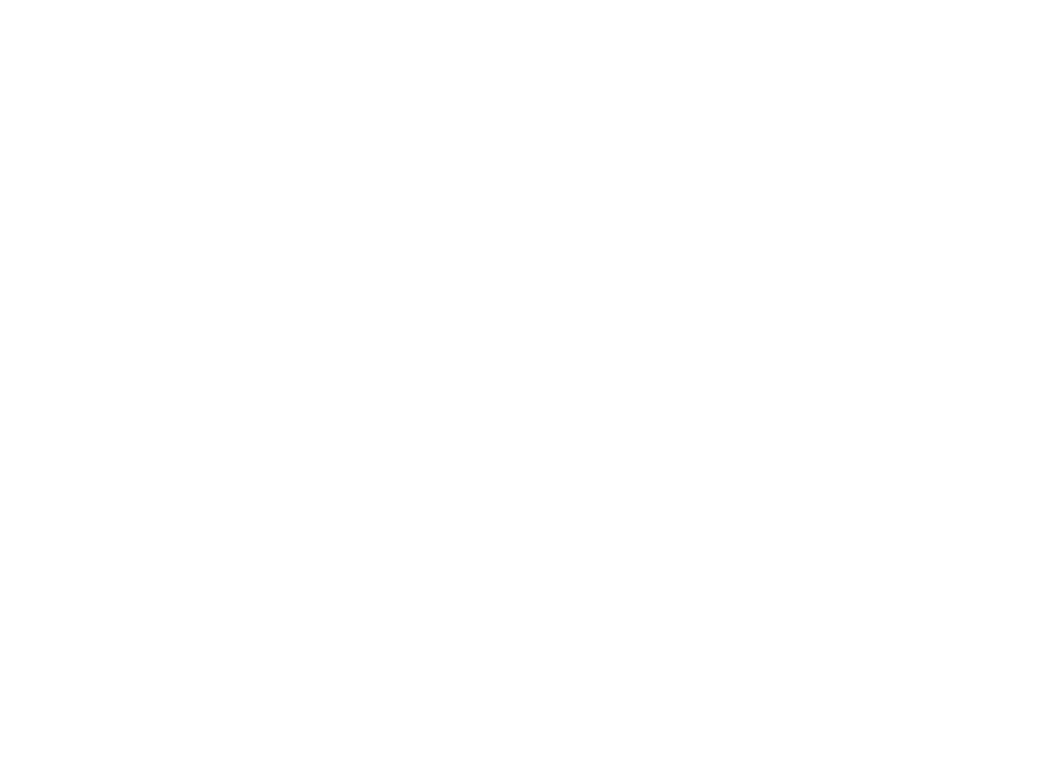
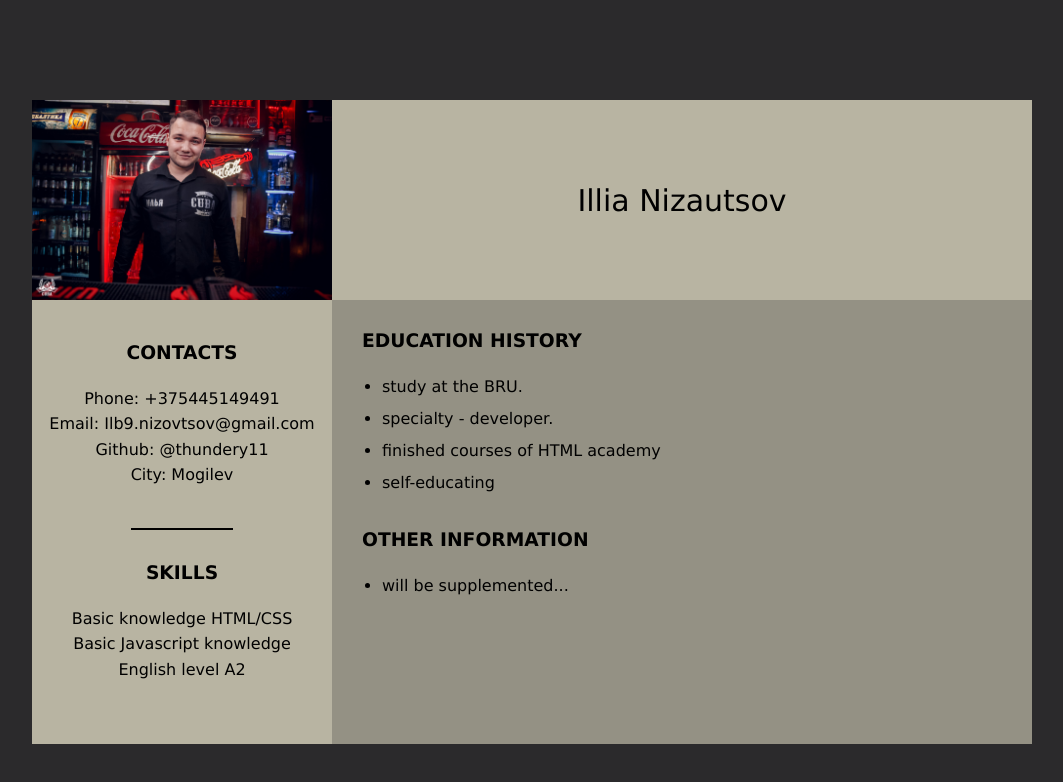
Before and after one commit to Thundery11/rsschool-cv, a plain HTML site: page index.html in a window 1280 px wide. Shown: the whole page, without its empty margins (108-1171 px from the left). Drawn offline with Linux system fonts and the light colour scheme.

Commit message:
feat: add style.css

```diff
--- a/index.html
+++ b/index.html
@@ -2,8 +2,43 @@
 <html lang="en">
   <head>
     <meta charset="UTF-8" />
+    <link rel="stylesheet" href="style.css" type="text/css" />
     <meta name="viewport" content="width=device-width, initial-scale=1.0" />
     <title>My summary</title>
   </head>
-  <body></body>
+
+  <body>
+    <header>
+      <img src="/images/myportfolio.jpg" width="300px" alt="my photo" />
+      <p>Illia Nizautsov</p>
+    </header>
+
+    <main>
+      <section class="info">
+        <h3>CONTACTS</h3>
+        <p>Phone: +375445149491</p>
+        <p>Email: Ilb9.nizovtsov@gmail.com</p>
+        <p>Github: @thundery11</p>
+        <p class="border">City: Mogilev</p>
+        <h3 class="top-indent">SKILLS</h3>
+        <p>Basic knowledge HTML/CSS</p>
+        <p>Basic Javascript knowledge</p>
+        <p>English level A2</p>
+      </section>
+      <section class="education">
+        <h3>EDUCATION HISTORY</h3>
+        <ul>
+          <li>study at the BRU.</li>
+          <li>specialty - developer.</li>
+          <li> finished courses of HTML academy</li>
+          <li> self-educating</li>
+        </ul>
+        <h3> OTHER INFORMATION</h3>
+        <ul>
+          <li>
+            will be supplemented...</li>
+        </ul>
+      </section>
+    </main>
+  </body>
 </html>
--- /dev/null
+++ b/style.css
@@ -0,0 +1,71 @@
+* {
+  font-family: Verdana, Geneva, Tahoma, sans-serif;
+  margin: 0;
+  padding: 0;
+}
+body {
+  background-color: rgb(43, 42, 44);
+  margin: auto;
+}
+header {
+  margin: auto;
+  margin-top: 100px;
+  width: 1000px;
+  height: 200px;
+  background-color: rgb(184, 180, 162);
+
+  color: black;
+  font-size: 30px;
+  position: relative;
+  display: flex;
+  flex-direction: row;
+  align-items: center;
+}
+header > p {
+  margin: auto;
+}
+main {
+  margin: auto;
+  width: 1000px;
+  display: flex;
+}
+.info {
+  display: flex;
+  flex-direction: column;
+  width: 300px;
+  background-color: rgb(184, 180, 162);
+  align-items: center;
+  padding-top: 20px;
+  line-height: 1.6em;
+}
+.info > h3 {
+  padding-bottom: 20px;
+  padding-top: 20px;
+}
+
+.top-indent {
+  margin-top: 10px;
+}
+
+.border {
+  padding-bottom: 40px;
+  display: block;
+  border-bottom: 2px solid black;
+}
+.education {
+  display: flex;
+  flex-direction: column;
+  height: 444px;
+  width: 700px;
+  background-color: rgb(148, 145, 132);
+}
+
+.education > h3 {
+  margin: 30px 0px 0px 30px;
+}
+.education > ul {
+  margin-top: 20px;
+  margin-left: 50px;
+
+  line-height: 200%;
+}
```
Also changed, not shown: images/myportfolio.jpg (added).
